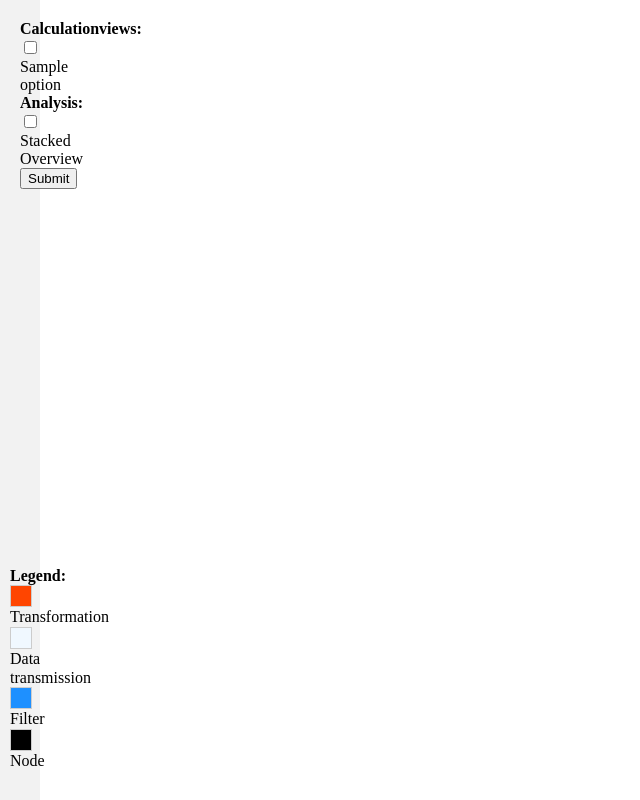
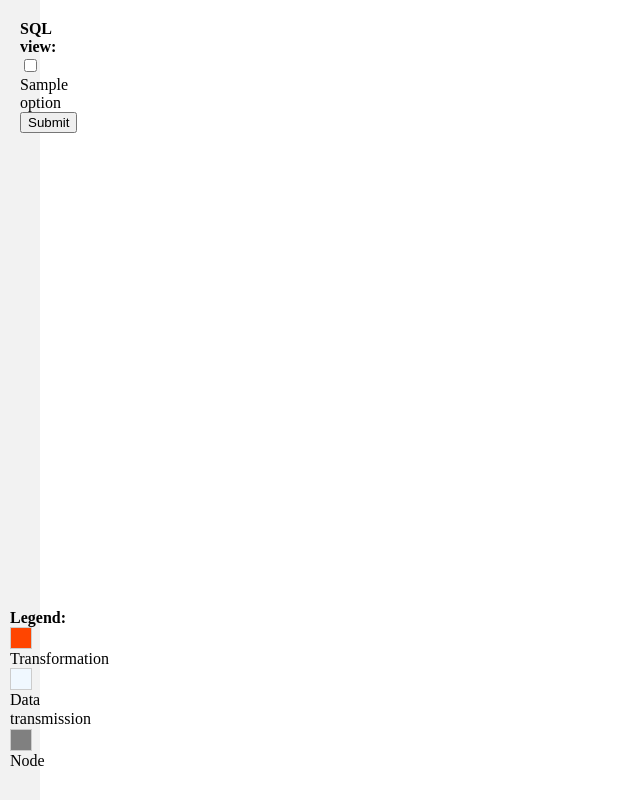
Before and after one commit to mountanalytics/sql_code_parser_lineages, a Flask app: template templates/index.html in a window 1280 px wide. Shown: the whole page, without its empty margins (0-640 px from the left). Run offline with Flask 3, Linux system fonts and the light colour scheme; the template is opened without the code that fills it: most values are stand-ins (such as "Sample title", 1, 10 or a date in 2020); some libraries are stand-ins or nearby versions.

Commit message:
Update flask app

```diff
--- a/templates/index.html
+++ b/templates/index.html
@@ -46,12 +46,10 @@
 </head>
 <body>
     <form action="/" method="post">
-		<strong>Calculationviews:</strong><br>
+		<strong>SQL view:</strong><br>
 		{% for option in options %}
 			<input type="checkbox" name="option" value="{{ option }}"> {{ option }}<br>
 		{% endfor %}
-		<strong>Analysis:</strong><br>
-		<input type="checkbox" name="stackedOverview" value="Stacked Overview"> Stacked Overview<br>
 		<input type="submit" value="Submit">
 	</form>
     <!-- Legend for the checkboxes -->
@@ -59,8 +57,8 @@
         <strong>Legend:</strong><br>
         <span class="colorBox" style="background-color: #ff4500;"></span> <span style="vertical-align: middle;">Transformation</span><br>
         <span class="colorBox" style="background-color: #f0f8ff;"></span> <span style="vertical-align: middle;">Data transmission</span><br>
-        <span class="colorBox" style="background-color: #1e90ff;"></span> <span style="vertical-align: middle;">Filter</span><br>
-        <span class="colorBox" style="background-color: #000000;"></span> <span style="vertical-align: middle;">Node</span><br>
+         <!--<span class="colorBox" style="background-color: #1e90ff;"></span> <span style="vertical-align: middle;">Filter</span><br>-->
+        <span class="colorBox" style="background-color: #808080;"></span> <span style="vertical-align: middle;">Node</span><br>
     </div>
     <div id='chart' class='chart'></div>
 </body>
```
